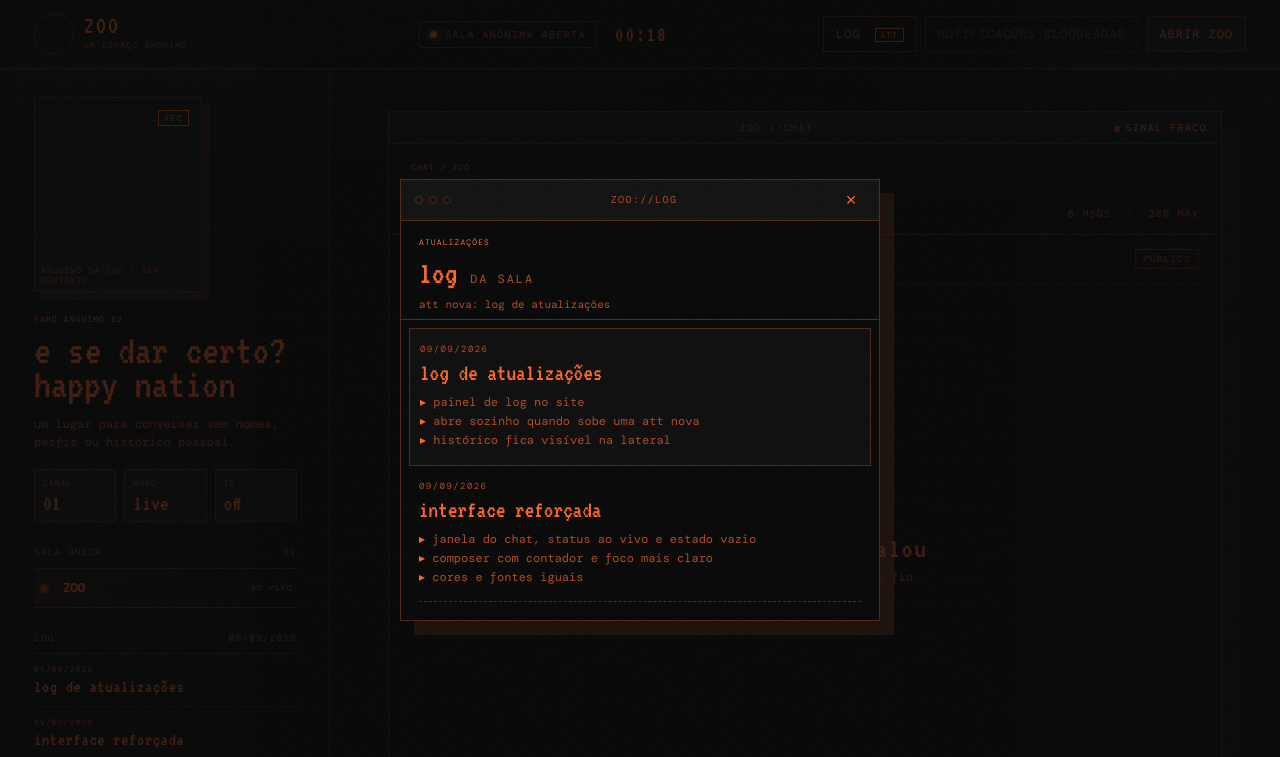
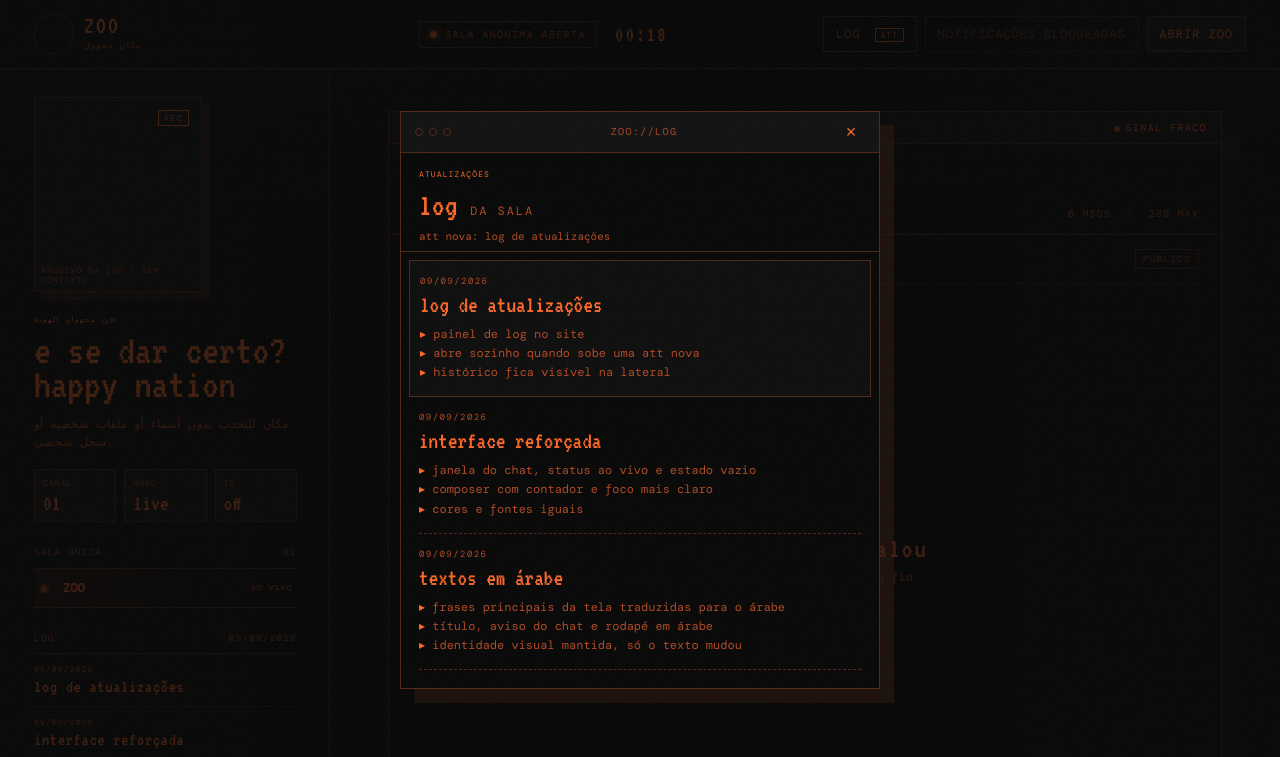
Before and after one commit to neysidi40-debug/-, a website: page index.html in a window 1280 px wide. Shown: the top 757 px of the page. Drawn offline with nearby package versions, Linux system fonts and the light colour scheme; no server answers; grey boxes are pictures that could not be loaded.

Commit message:
Add files via upload

```diff
--- a/changelog.json
+++ b/changelog.json
@@ -19,6 +19,16 @@
 				"composer com contador e foco mais claro",
 				"cores e fontes iguais"
 			]
+		},
+		{
+			"id": "2026-09-09-ar",
+			"date": "2026-09-09",
+			"title": "textos em árabe",
+			"items": [
+				"frases principais da tela traduzidas para o árabe",
+				"título, aviso do chat e rodapé em árabe",
+				"identidade visual mantida, só o texto mudou"
+			]
 		}
 	]
 }
--- a/index.html
+++ b/index.html
@@ -26,7 +26,7 @@
 				</span>
 				<span>
 					<strong>ZOO</strong>
-					<small>um espaço anônimo</small>
+					<small>مكان مجهول</small>
 				</span>
 			</a>
 			<div class="header-status">
@@ -50,9 +50,9 @@
 				<figcaption>arquivo da ZOO / sem contexto</figcaption>
 				<span class="hero-stamp">REC</span>
 			</figure>
-			<p class="eyebrow">tamo anonimo s2</p>
+			<p class="eyebrow">نحن مجهولو الهوية</p>
 			<h1>e se dar certo?<br><em>happy nation</em></h1>
-			<p class="intro-text">um lugar para conversar sem nomes, perfis ou histórico pessoal.</p>
+			<p class="intro-text">مكان للتحدث بدون أسماء أو ملفات شخصية أو سجل شخصي.</p>
 
 			<div class="stat-grid" aria-hidden="true">
 				<div class="stat-card"><span>canal</span><b>01</b></div>
@@ -94,7 +94,7 @@
 				<div class="board-topline">
 					<div>
 						<p class="eyebrow">chat / ZOO</p>
-						<h2>ZOO <span>conversa</span></h2>
+						<h2>ZOO <span>محادثة</span></h2>
 					</div>
 					<div class="board-meta">
 						<span id="message-count">0 msgs</span>
@@ -106,7 +106,7 @@
 				<div class="chat-view" id="chat-view">
 					<div class="chat-notice">
 						<strong>ZOO</strong>
-						<span>conversa anônima</span>
+						<span>محادثة مجهولة</span>
 						<span class="notice-tag">público</span>
 					</div>
 
@@ -138,7 +138,7 @@
 							<span>enter envia</span>
 						</div>
 					</form>
-					<p class="chat-footer">sem nomes ou perfis</p>
+					<p class="chat-footer">بدون أسماء أو ملفات شخصية</p>
 				</div>
 			</div>
 		</section>
@@ -170,8 +170,8 @@
 
 	<footer class="site-footer">
 		<span>ZOO © 2024</span>
-		<span class="footer-mid">sinal aberto · sem rastros</span>
-		<span>um espaço anônimo para conversar</span>
+		<span class="footer-mid">إشارة مفتوحة · بدون آثار</span>
+		<span>مساحة مجهولة للتحدث</span>
 	</footer>
 
 	<script src="https://cdn.jsdelivr.net/npm/@supabase/supabase-js@2"></script>
```
